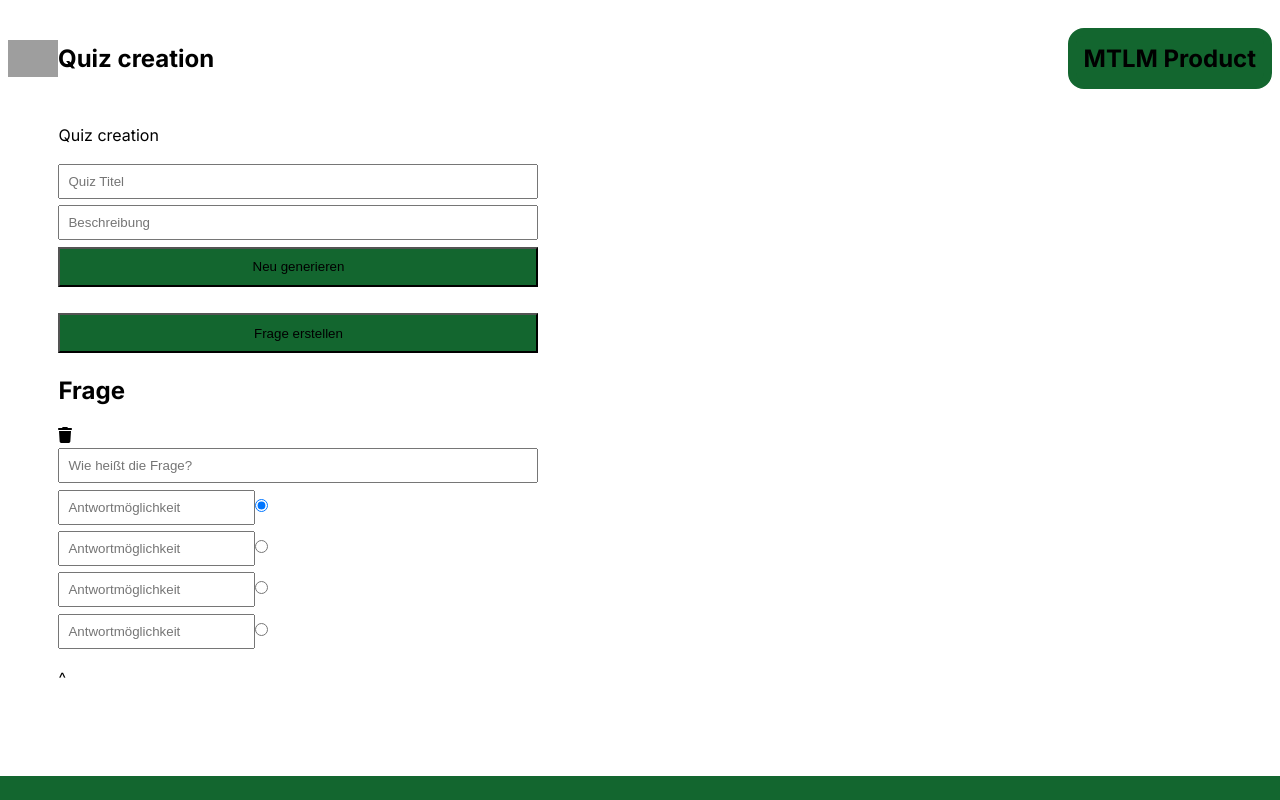
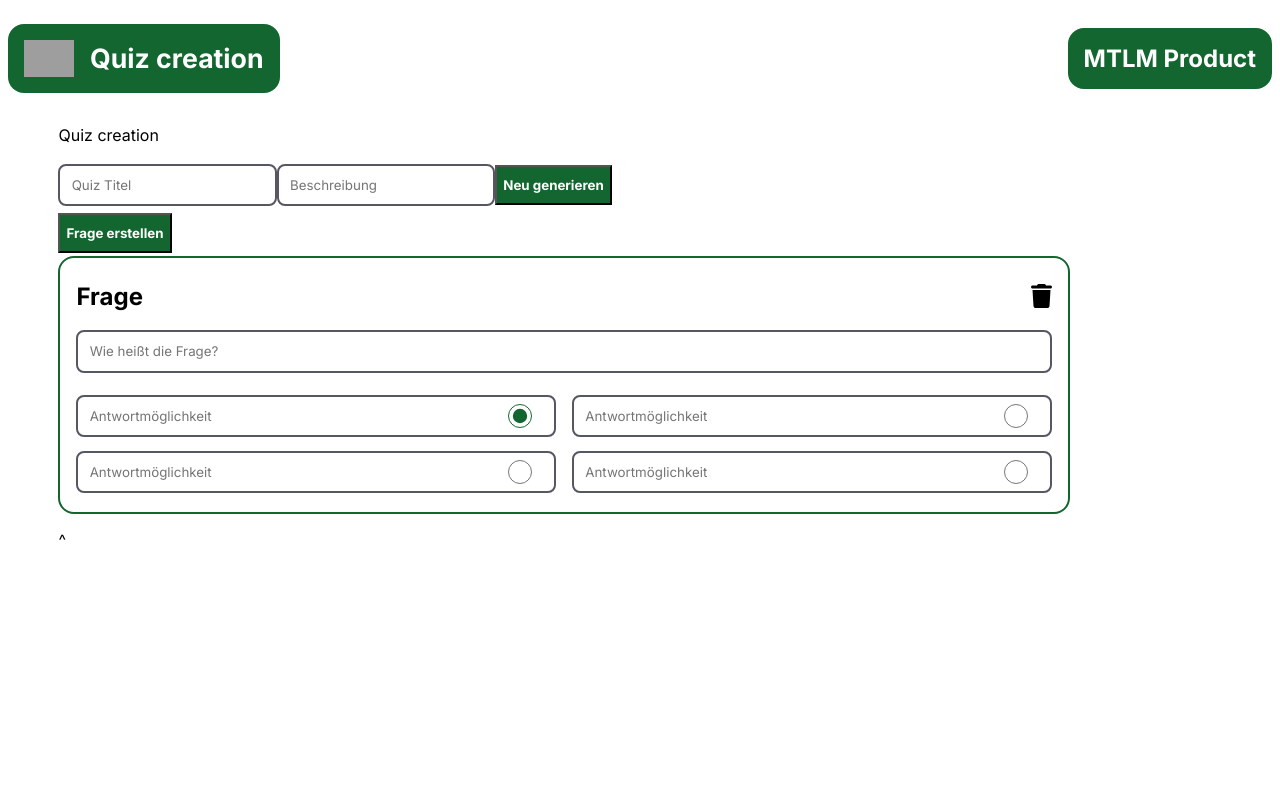
Before and after one commit to BFS2OF/QuizDesigner, a React (Vite) app: page / in a window 1280 px wide. Both pictures are taken after a click on the button "Frage erstellen". Built offline with nearby package versions, Linux system fonts and the light colour scheme; grey boxes are pictures that could not be loaded.

Commit message:
Optimized the App.css

```diff
--- a/src/App.css
+++ b/src/App.css
@@ -2,6 +2,56 @@ body {
     background-color: #FFFFFF;
     color: #000000;
     font-family: 'Inter', sans-serif;
+    height: 80vh;
+}
+
+.input-container {
+    display: flex;
+    align-items: center;
+    justify-content: space-between;
+    gap: 2em;
+}
+
+* {
+    font-family: 'Inter', sans-serif;
+}
+
+.input-container h2 {
+    width: fit-content;
+    margin: 0;
+}
+
+.input-container hr {
+    border: none;
+    background-color: #3c3939;
+    border-radius: 1rem;
+    height: 3px;
+    width: 100%;
+}
+
+#root {
+    height: 100%;
+}
+
+.layout {
+    display: grid;
+    grid-template-columns: repeat(auto-fit, minmax(300px, 1fr));
+    height: 100%;
+}
+
+.descriptor-right {
+    display: flex;
+    flex-direction: column;
+    width: 100%;
+    height: 100%;
+    justify-content: center;
+    align-items: center;
+    gap: 2rem;
+}
+
+.descriptor-right img {
+    border-radius: 1rem;
+    filter: drop-shadow(0 0 200px rgb(19, 102, 47));
 }
 
 .title {
@@ -11,9 +61,19 @@ body {
     justify-content: space-between;
 }
 
-.logo-container{
+.logo-container {
     display: flex;
     align-items: center;
+    gap: 1rem;
+    background-color: #13662F;
+    border-radius: 1rem;
+    padding: 1rem;
+}
+
+.logo-container h2 {
+    margin: 0;
+    font-size: 20pt;
+    color: white;
 }
 
 .rechts {
@@ -21,25 +81,30 @@ body {
     background: #13662F;
     border: 0.5rem solid #13662F;
     border-radius: 1rem;
-
-}
-
-.Quiz titel
-
-
-html,
-body {
-  height: 100%;
+    color: white;
 }
 
 .content {
-  width: 30rem;
-  display: flex;
-  flex-direction: column;
+    width: 80%;
     margin-left: 3.155rem;
+    z-index: 400;
+    max-height: 75vh;
+    overflow-y: scroll;
 }
 
-.container{
+.center-content {
+    display: flex;
+    margin-top: 5rem;
+    flex-direction: column;
+    justify-content: center;
+    gap: 1rem;
+}
+
+.content::-webkit-scrollbar {
+    width: 0.5rem;
+}m
+
+.container {
     background: #13662F;
     width: 100%;
     height: 1.5rem;
@@ -52,12 +117,16 @@ button {
     margin: 0.2rem 0;
     height: 2.5rem;
     background: #13662F;
+    color: white;
+    font-weight: 700;
 }
 
-input {
+input, textarea {
     margin: 0.2rem 0;
-  padding: 0.5rem;
+    padding: 0.7rem;
     box-sizing: border-box;
+    border: 2px solid #575762;
+    border-radius: 0.5rem;
 }
 
 .frage {
@@ -68,3 +137,117 @@ margin: 0.2rem 0;
     width: 4rem;
     margin: 0.5rem;
 }
+
+.download-area {
+    display: flex;
+    align-items: center;
+    justify-content: center;
+    gap: 1rem;
+    background-color: rgba(28, 30, 35, 0.34);
+    padding: 1rem;
+    border-radius: 1rem;
+    z-index: 500;
+    transition: all 0.3s ease-in-out;
+}
+
+.download-area:hover {
+    background-color: rgba(28, 30, 35, 0.54);
+}
+
+
+.download-area .btn svg {
+    color: white;
+    font-size: 24pt;
+}
+
+.download-area .btn:hover {
+    background-color: #13662F;
+    transform: scale(1.1);
+
+}
+
+.download-area .btn {
+    transition: all 0.2s ease-in-out;
+    cursor: pointer;
+    padding: 0.5rem 1rem;
+    border-radius: 1rem;
+}
+
+.new-question {
+    height: 5rem;
+    border-radius: 1rem;
+    border: 2px dashed #13662F;
+    display: flex;
+    justify-content: center;
+    align-items: center;
+    gap: 1rem;
+    color: #13662F;
+    cursor: pointer;
+    transition: all 0.3s ease-in-out;
+}
+
+.new-question:hover {
+    background-color: #13662F;
+    color: white;
+}
+
+.new-question svg {
+    font-size: 18pt;
+}
+
+.new-question h2 {
+    margin: 0;
+}
+
+.question {
+    display: flex;
+    flex-direction: column;
+    gap: 1rem;
+    border: 2px solid #13662F;
+    padding: 1.5rem 1rem;
+    border-radius: 1rem;
+}
+
+.question-header {
+    display: flex;
+    justify-content: space-between;
+    align-items: center;
+    gap: 1rem;
+}
+
+.question-header svg {
+    font-size: 18pt;
+    cursor: pointer;
+}
+
+.question-header svg:hover {
+    color: #c51c1c;
+}
+
+.question h2 {
+    margin: 0;
+}
+
+.answers {
+    display: grid;
+    grid-template-columns: 1fr 1fr;
+    gap: 1rem;
+}
+
+.answer {
+    width: 100%;
+    height: 2.5rem
+}
+
+.answer input[type="text"] {
+    width: 100%;
+}
+
+.answer input[type="radio"] {
+    position: relative;
+    bottom: 2.5rem;
+    left: 90%;
+    width: 1.5rem;
+    height: 1.5rem;
+    accent-color: #13662F;
+}
```
Lines whose indentation alone changed are shown as unchanged.
